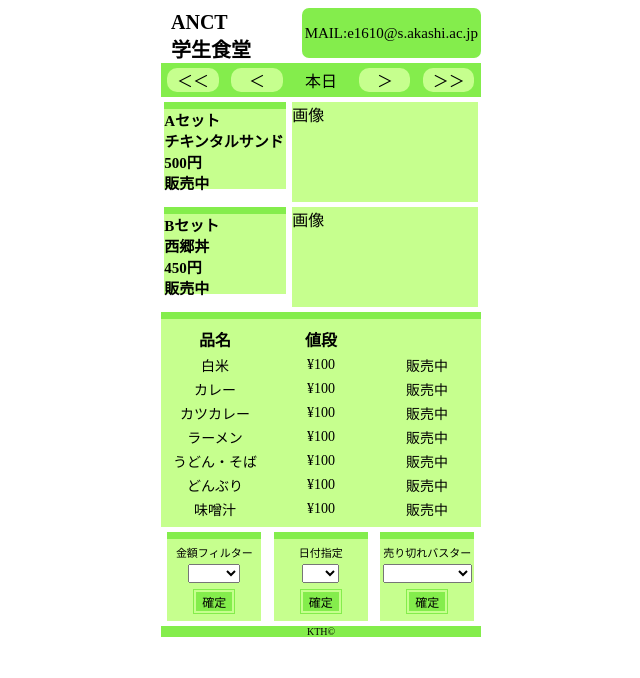
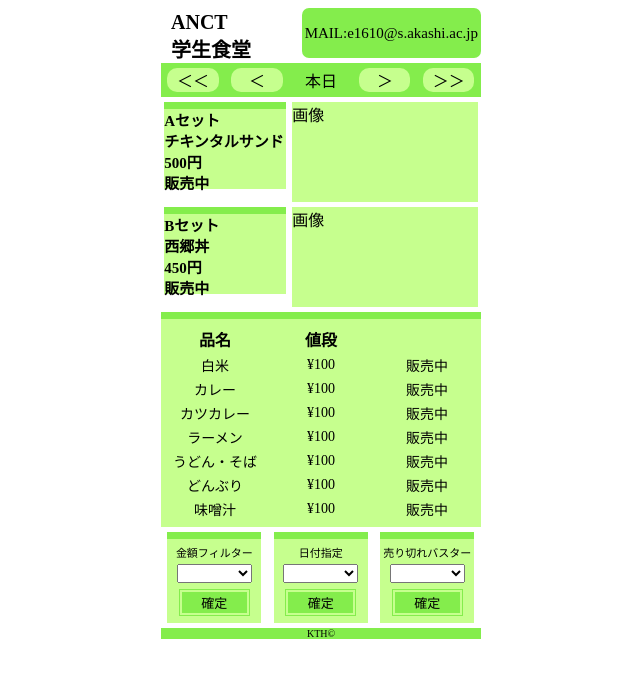
Before and after one commit to BlackLily13/anct_lunch, a plain HTML site: page index.html in a window 1280 px wide. Shown: the whole page, without its empty margins (319-959 px from the left). Drawn offline with Linux system fonts and the light colour scheme.

Commit message:
Update base.css

```diff
--- a/css/base.css
+++ b/css/base.css
@@ -180,16 +180,18 @@ main{
 
 select{
   margin-top: 4px;
+  width: 80%;
 }
 
 option{
-  font-size: 9px;
+  font-size: 11px;
 }
 
 button{
 background-color: #84ed4c;
 border: 5px double #c6ff8e;
-font-size: 12px;
+font-size: 13px;
+width: 80%;
 margin-top: 4px;
 }
 
```
